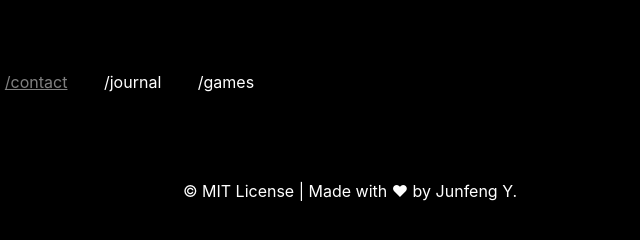
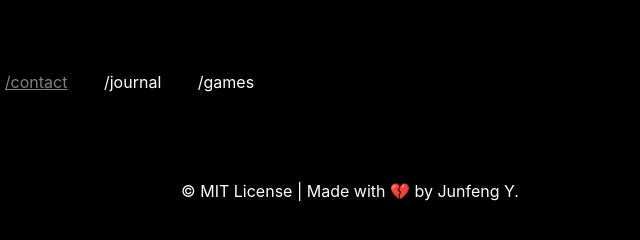
Before and after one commit to Empurua/pw, a plain HTML site: page contact.html in a window 1280 px wide. Shown: the full height of the page, 290-930 px from the left. Drawn offline with Linux system fonts and the light colour scheme.

Commit message:
updated <3

```diff
--- a/contact.html
+++ b/contact.html
@@ -29,7 +29,7 @@
         <!-- Footer -->
                 <div class="footer">
                     <div class="footer-bottom">
-                    &copy; MIT License | Made with ❤ by Junfeng Y.
+                        &copy; MIT License | Made with <a class="heart" style="text-decoration: none" href="https://www.youtube.com/watch?v=dQw4w9WgXcQ">💔</a> by Junfeng Y.
                     </div>
                 </div>
             <!-- Footer -->
```
Also changed, not shown: index.html (+1 -1 lines), journal.html (+1 -1 lines), mech.html (+1 -1 lines), pics.html (+1 -1 lines).
